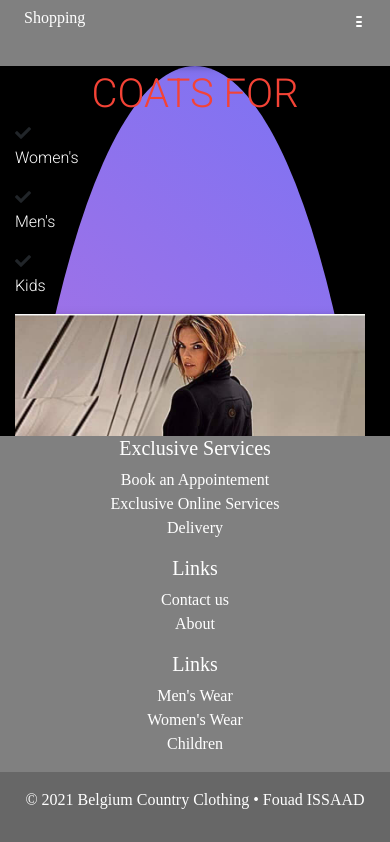
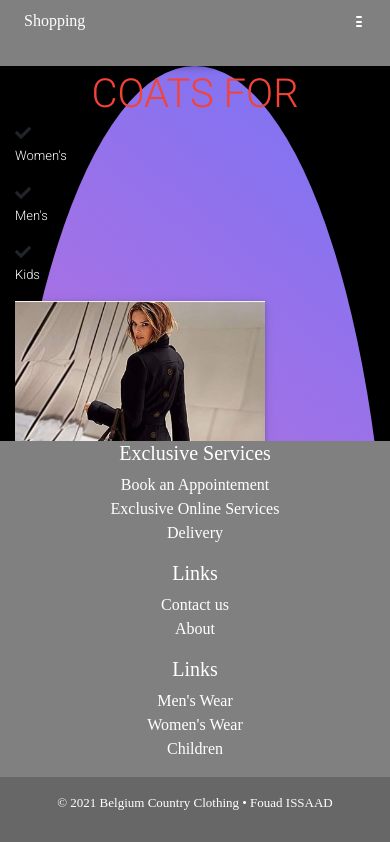
Before and after one commit to fouadissaad1/shoppingwebapps, a React (Create React App) app: page / in a window 390 px wide. Shown: the top 842 px of the page. Built offline with nearby package versions, Linux system fonts and the light colour scheme; no server answers.

Commit message:
style about

```diff
--- a/src/components/pages/About.css
+++ b/src/components/pages/About.css
@@ -1,7 +1,5 @@
-.h1, h2, h3, h4, h5, h6{
+h1, h2, h3, h4, h5, h6{
     color: white;
-
-
 }
 p{
     color: white;
@@ -16,8 +14,11 @@ img{
     width: 350px;
 }
 @media (max-width: 660px) {
+    img{
+        width: 250px;
+    }
+    p{
+        font-size: small;
+    }
 
 }
-@media (max-width: 990px) {
-
-}
```
